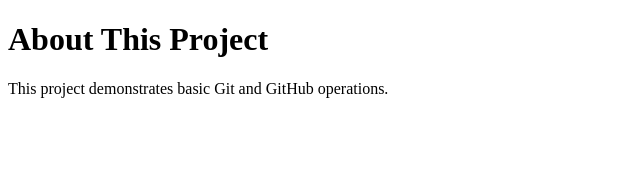
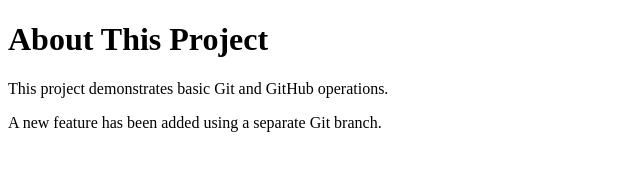
Before and after one commit to mihirdeshus/GitWorkflowAssignment, a plain HTML site: page about.html in a window 1280 px wide. Shown: the whole page, without its empty margins (0-640 px from the left). Drawn offline with Linux system fonts and the light colour scheme.

Commit message:
Add feature description to about page

```diff
--- a/about.html
+++ b/about.html
@@ -8,5 +8,6 @@
 <body>
     <h1>About This Project</h1>
     <p>This project demonstrates basic Git and GitHub operations.</p>
+    <p>A new feature has been added using a separate Git branch.</p>
 </body>
 </html>
```
